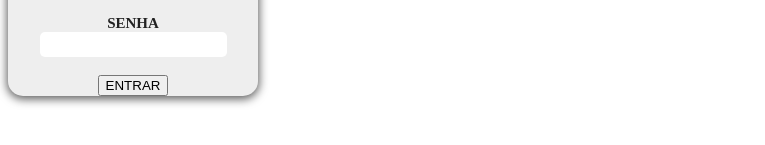
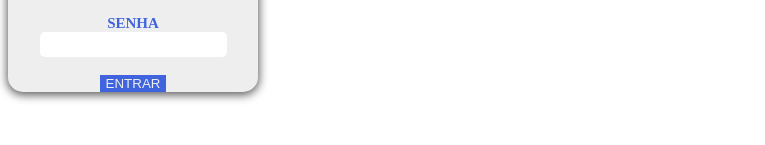
Before and after one commit to ThuroGamarques/DSM4-IEC_Aula02, a plain HTML site: page index.html in a window 1280 px wide. Shown: the part 91-236 px from the top of the page, without its empty margins (0-765 px from the left). Drawn offline with Linux system fonts and the light colour scheme.

Commit message:
Adicionar Estilos

```diff
--- a/index.html
+++ b/index.html
@@ -28,11 +28,20 @@
                 background:#eee;
                 box-shadow:0 2px 10px 1px rgba(0, 0, 0, 0.65);
             }
+            input, button, select, textarea
+            {
+                border:none;
+                transition:0.3s;
+            }
+            input:focus, button:focus, select:focus, textarea:focus
+            {
+                outline:0;
+            }
             .mainlabl
             {
                 font-size:15px;
                 font-weight:bold;
-                color:#222;
+                color:#3f64dd;
             }
             .maininpt
             {
@@ -42,9 +51,10 @@
                 background:white;
                 color:#888;
             }
-            .maininpt:focus
+            .mainbutn
             {
-                outline:0;
+               color:#eee;
+               background:#3f64dd;
             }
         </style>
     </head>
```
